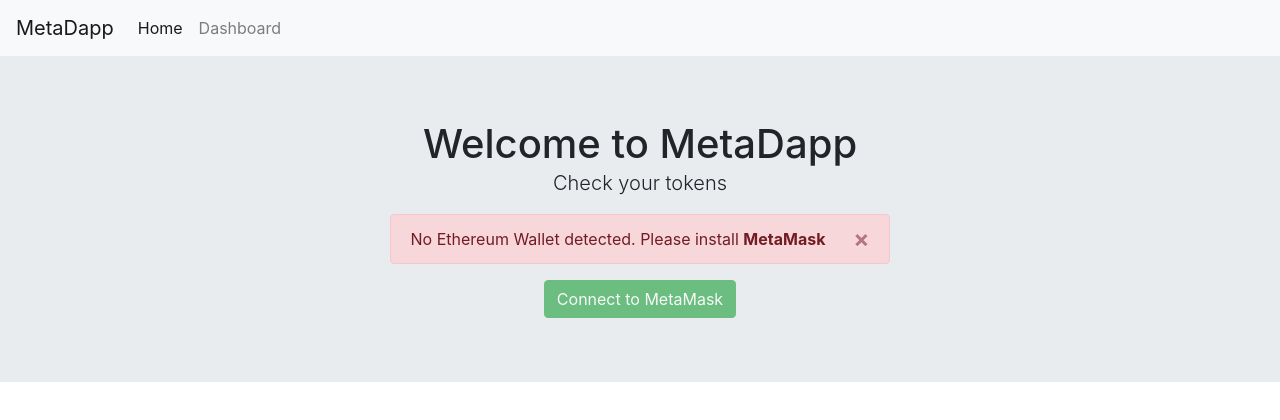
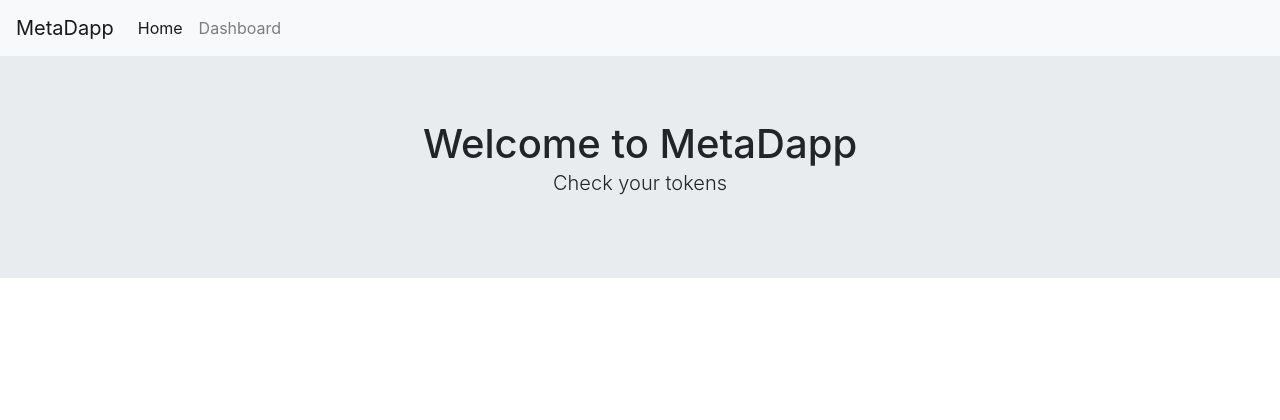
Before and after one commit to ealmario/meta-dapp, a React (Create React App) app: page / in a window 1280 px wide. Shown: the top 420 px of the page. Built offline with nearby package versions, Linux system fonts and the light colour scheme.

Commit message:
npm install web3 | Delete old ethereum api code

```diff
--- a/package.json
+++ b/package.json
@@ -13,7 +13,8 @@
     "react": "^16.13.1",
     "react-dom": "^16.13.1",
     "react-router-dom": "^5.2.0",
-    "react-scripts": "3.4.1"
+    "react-scripts": "3.4.1",
+    "web3": "^1.2.11"
   },
   "scripts": {
     "start": "react-scripts start",
--- a/src/App.js
+++ b/src/App.js
@@ -6,20 +6,6 @@
 import Page404 from './pages/Page404';
 
 function App() {
-  const ethereum = window.ethereum;
-
-  const [addr, setAddr] = useState('');
-
-  async function getAccount() {
-    const accounts = await ethereum.request({ method: 'eth_requestAccounts'});
-    const account = accounts[0];
-    setAddr(account);
-  }
-  // if (ethereum && ethereum.isMetaMask) {
-  //   ethereum.on('accountsChanged', (accounts) => {
-  //     setAddr(accounts[0]);
-  //   });
-  // }
 
   return (
     <BrowserRouter>
@@ -27,10 +13,10 @@
         <Navbar />
         <Switch>
           <Route exact path="/">
-            <Home ethereum={ethereum} getAccount={getAccount}/>
+            <Home />
           </Route>
 
-          <Route exact path="/dashboard" addr={addr}>
+          <Route exact path="/dashboard">
             <Dashboard />
           </Route>
 
--- a/src/pages/Home.js
+++ b/src/pages/Home.js
@@ -2,22 +2,13 @@
 import { Link, Redirect } from 'react-router-dom';
 import Alert from './components/Alert';
 
-const Home = ({ ethereum, getAccount }) => {
-  const handleClick = () => {
-    getAccount();
-
-    return <Redirect to="/dashboard" />
-  }
-
+const Home = () => {
   return(
     <>
       <div className="jumbotron jumbotron-fluid hero-section d-flex justify-content-center align-items-center m-0">
         <div className="container d-flex justify-content-center align-items-center flex-column">
           <h1 className="m-0">Welcome to MetaDapp</h1>
           <p className="lead">Check your tokens</p>
-          {!ethereum ? <Alert /> : ""}
-          {!ethereum ? <button className="btn btn-success" disabled >Connect to MetaMask</button> : <button className="btn btn-success" onClick={handleClick}>Connect to MetaMask</button>}
-          {/* <Link className="btn btn-success mt-3" to="/dashboard">View Tokens</Link> */}
         </div>
       </div>
     </>
```
Also changed, not shown: 1 other file (tests, documents, lock files or other folders).
